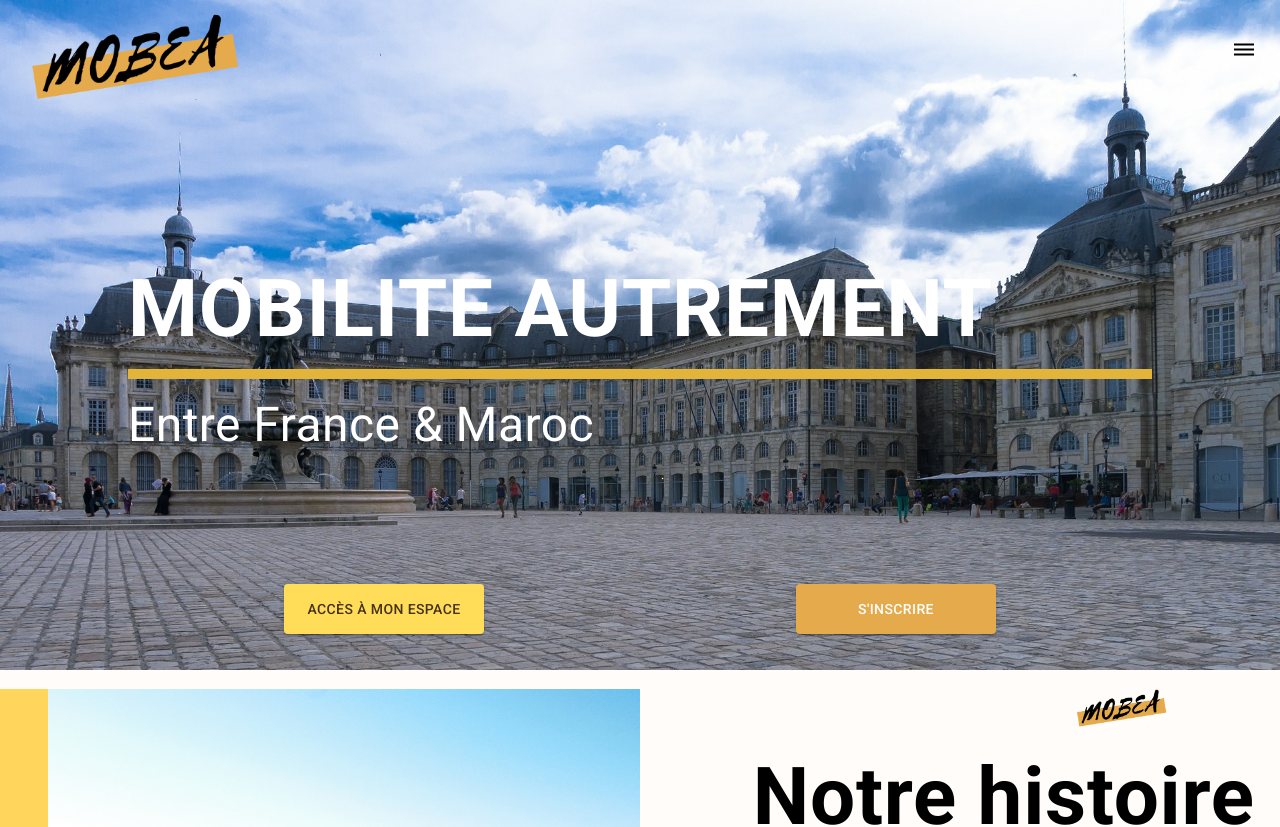
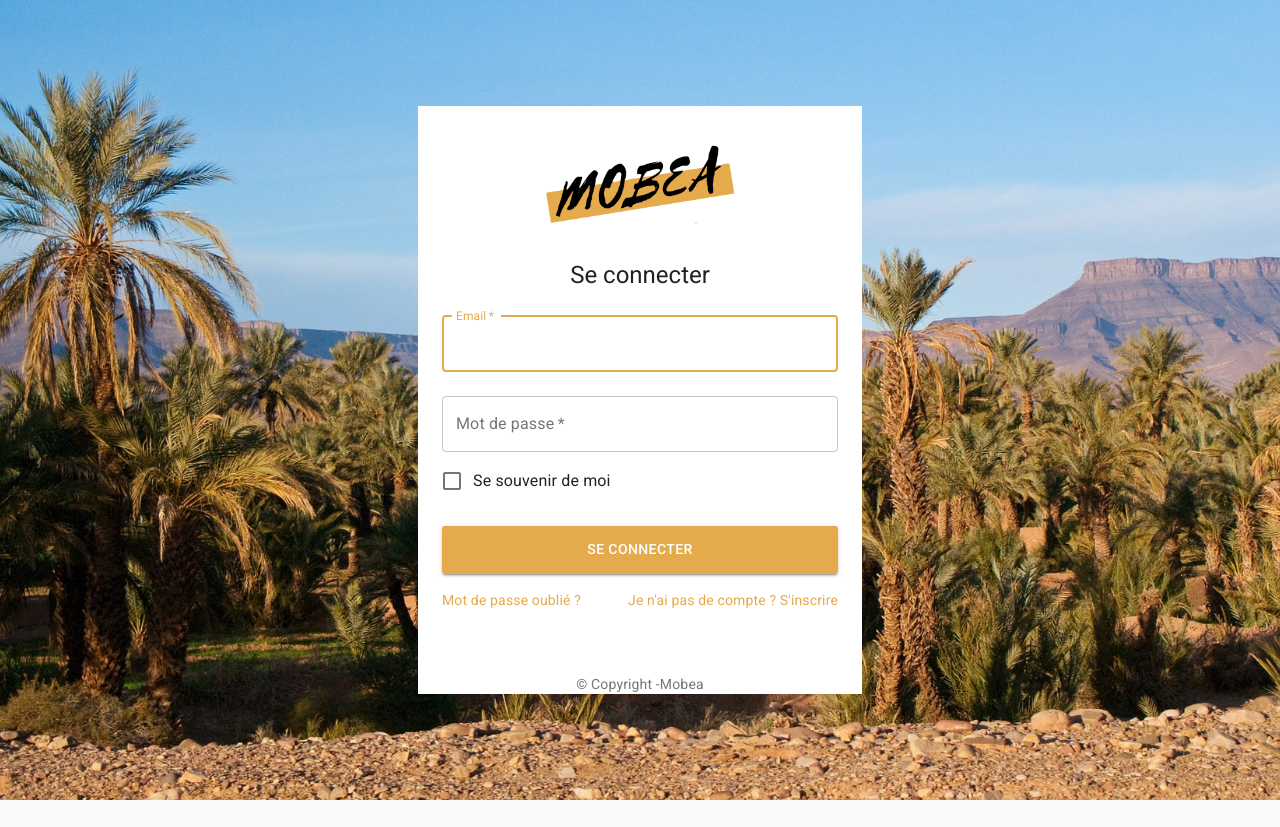
Before and after one commit to alexandre-peyrichout/mobea-react, a React (Create React App) app: page / in a window 1280 px wide. Shown: the top 827 px of the page. After the commit the page ends 800 px from the top, so only its background shows below. Built offline with nearby package versions, Linux system fonts and the light colour scheme.

Commit message:
[DELETE] landing page

```diff
--- a/src/App.jsx
+++ b/src/App.jsx
@@ -125,7 +125,7 @@
       >
         <Router>
           <Switch>
-            <Route exact path="/" component={LandingPage} />
+            <Route exact path="/" component={Login} />
             <Route path="/login" component={Login} />
             <Route path="/signup" component={Signup} />
             <Route path="/dashboard" component={Dashboard} />
```
